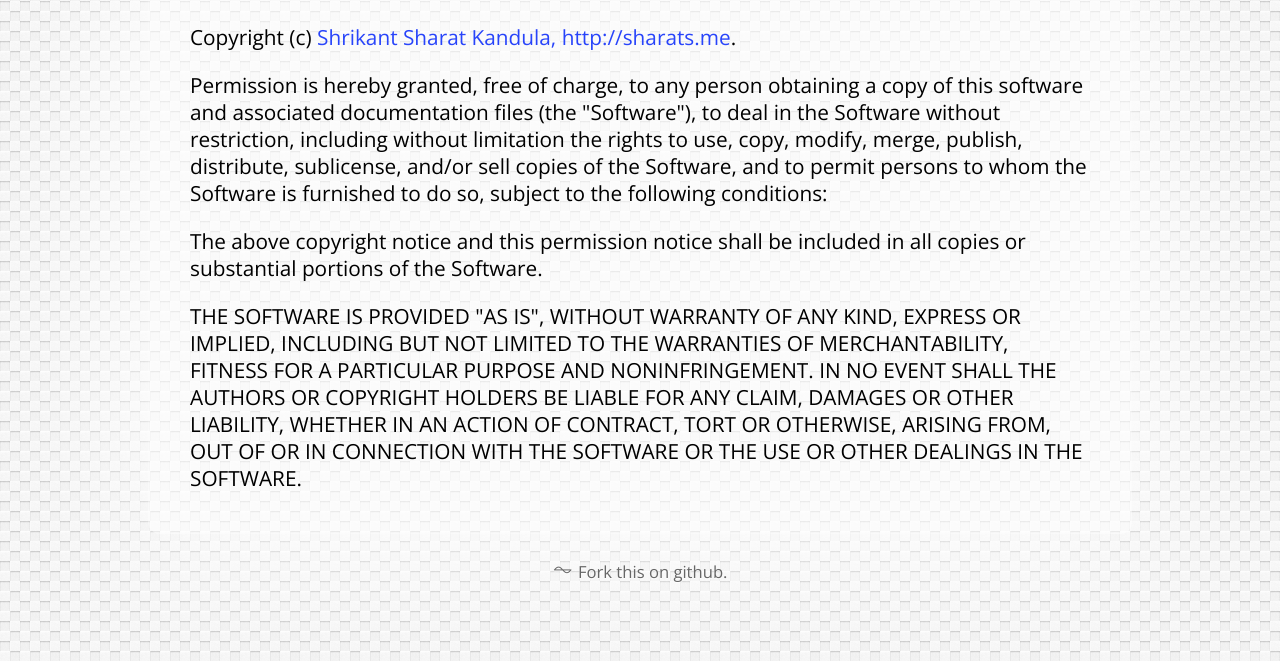
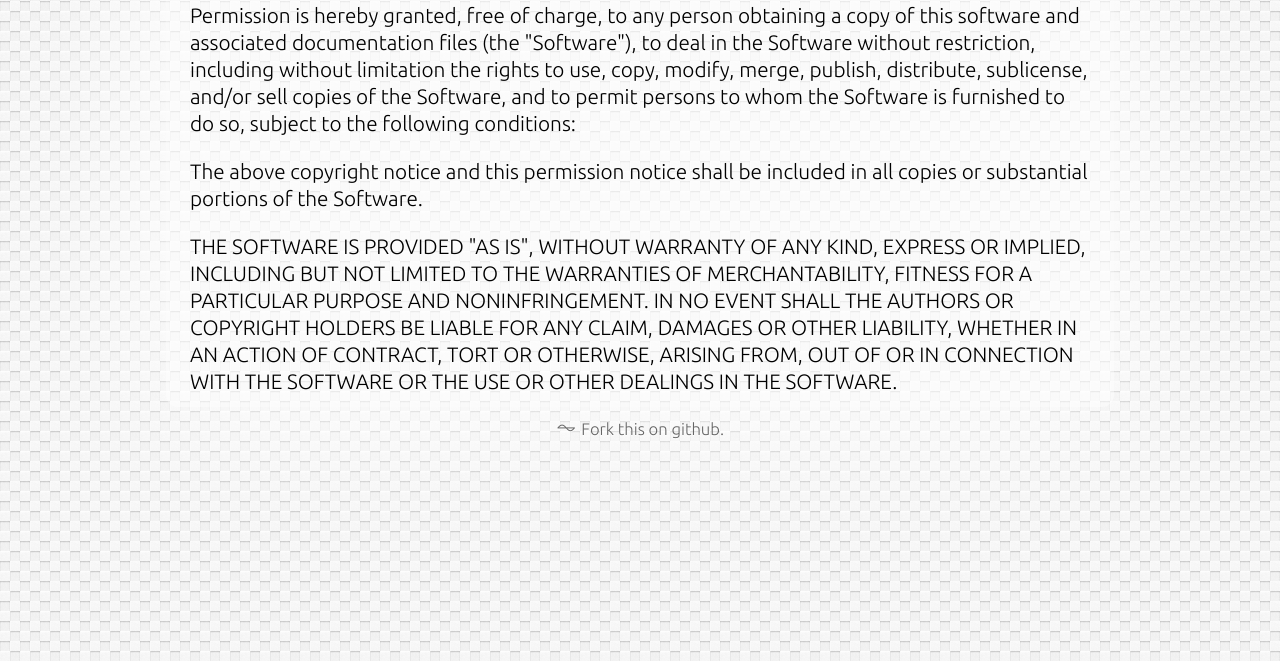
Before and after one commit to sharat87/mitl, a plain HTML site: page index.html in a window 1280 px wide. Shown: the part 139-800 px from the top of the page. Drawn offline with nearby package versions, Linux system fonts and the light colour scheme.

Commit message:
Restyled page.

```diff
--- a/index.html
+++ b/index.html
@@ -4,7 +4,6 @@
 <head>
     <title>MIT License</title>
     <meta charset=utf-8>
-    <meta name=viewport content="width=device-width, initial-scale=0.70;">
 
     <!-- for HTML5 el styling -->
     <script>
@@ -42,6 +41,6 @@
             SOFTWARE.</p>
     </article>
 
-    <footer><p>
-            <a href=https://github.com/sharat87/mitl>Fork this on github.</a>
-    </p></footer>
+    <footer>
+        <a href=https://github.com/sharat87/mitl>Fork this on github.</a>
+    </footer>
--- a/styles.css
+++ b/styles.css
@@ -1,4 +1,4 @@
-@import url(http://fonts.googleapis.com/css?family=Open+Sans:300);
+@import url(http://fonts.googleapis.com/css?family=Ubuntu:300);
 
 html {
     background: #EEE url("paven.png");
@@ -6,7 +6,7 @@ html {
 
 body {
     margin: 0;
-    font-family: "Open Sans";
+    font-family: Ubuntu;
     font-size: 1.3em;
     line-height: 1.3em;
 }
@@ -19,8 +19,8 @@ article, footer {
 }
 
 article {
-    margin: 2.5em auto 0 auto;
-    padding: 2em;
+    margin: 12px auto 0 auto;
+    padding: 12px 24px;
     background-color: rgba(255, 255, 255, .6);
     border-radius: 12px;
     box-shadow: 0 0 150px white;
@@ -44,7 +44,7 @@ article p:last-child {
 }
 
 footer {
-    margin: 0em auto 2em auto;
+    margin: 6px auto 0;
     text-align: center;
 }
 
@@ -53,7 +53,7 @@ footer a {
     text-shadow: 0 1px 1px #fff;
     text-decoration: none;
     font-size: .8em;
-    padding: 1em;
+    display: inline-block;
 }
 
 footer a:before {
```
